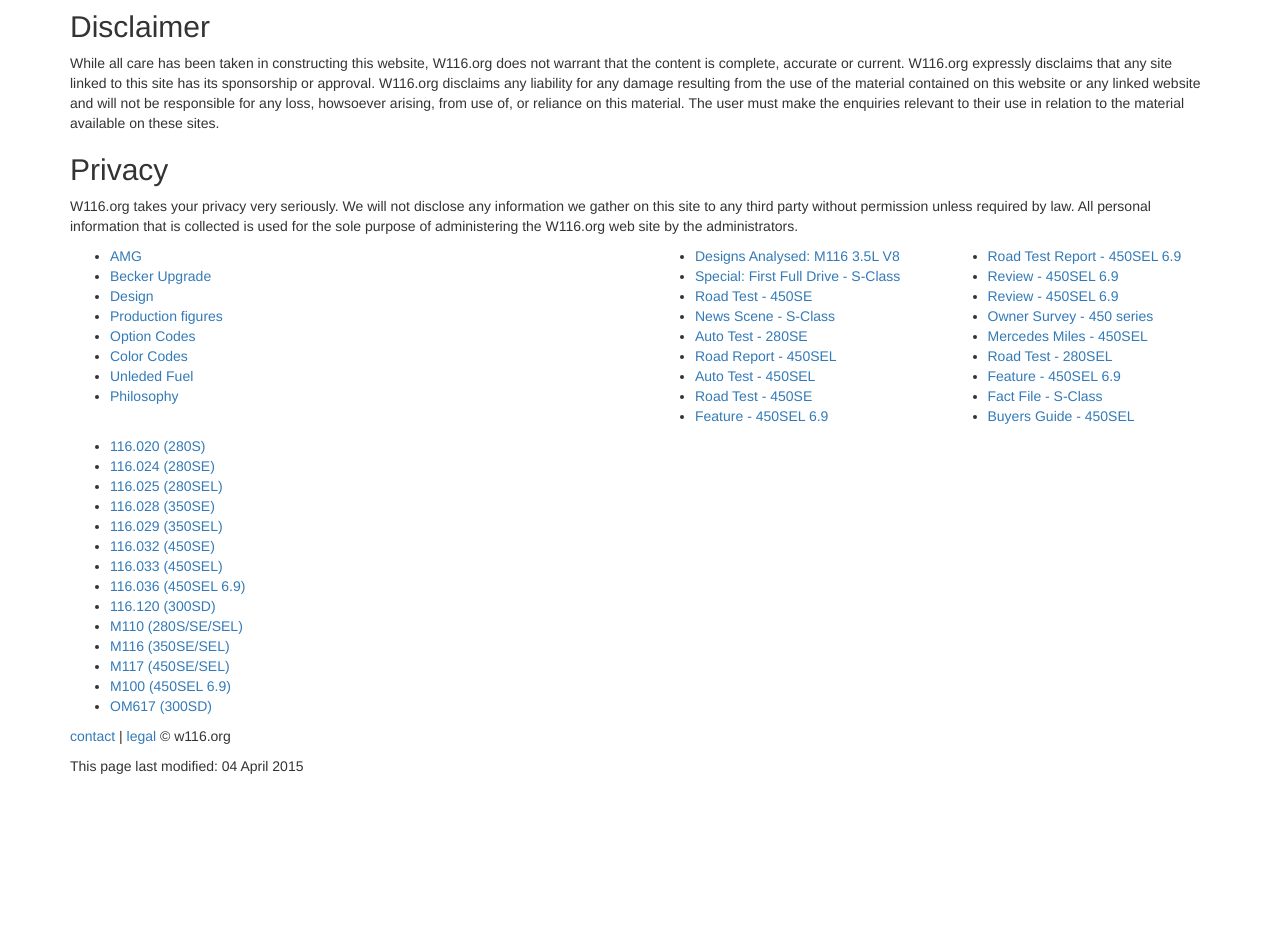
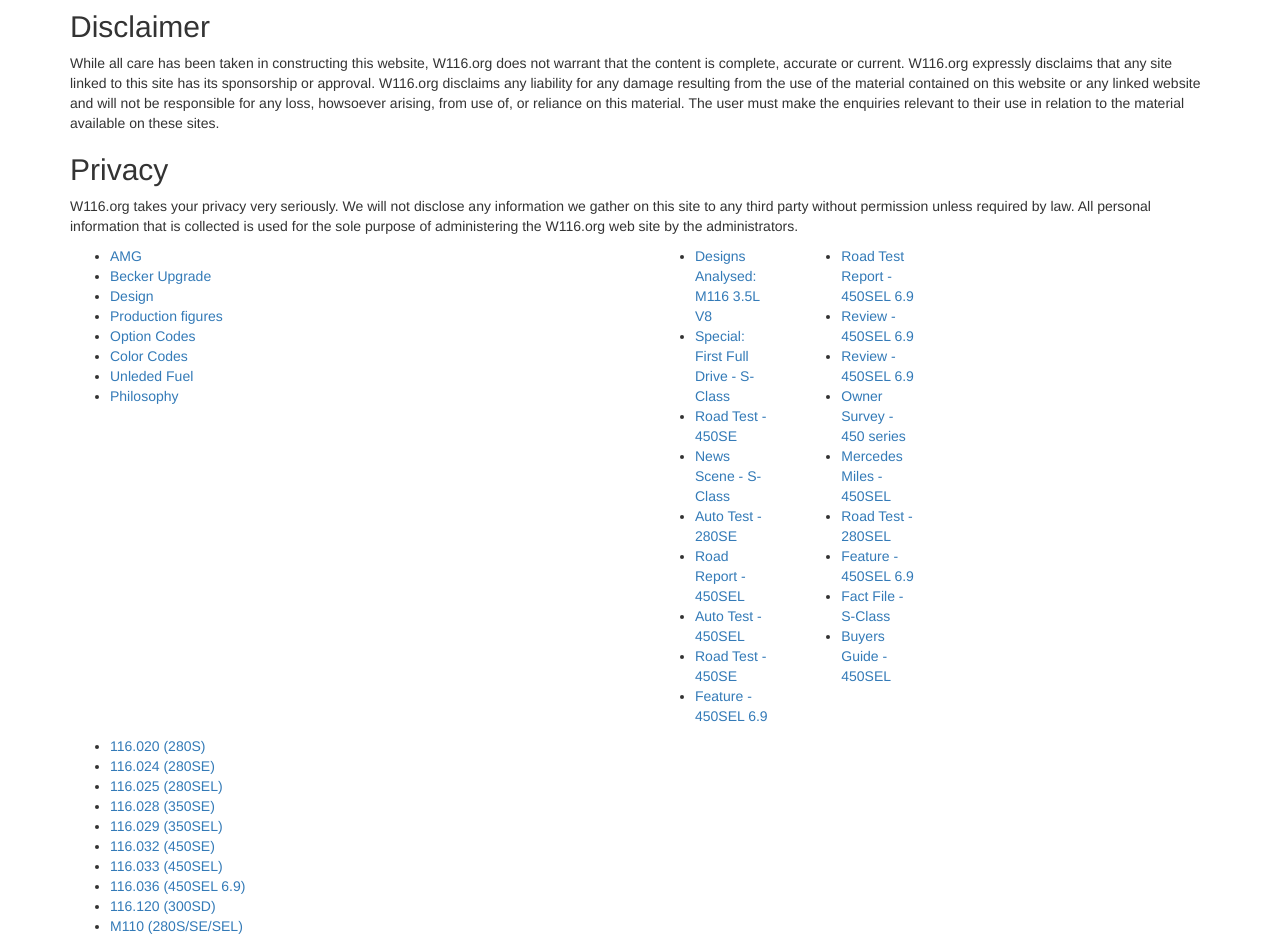
Before and after one commit to W116org/w116org.github.io, a Jekyll site: the page built from legal.html, in a window 1280 px wide. Shown: the part 505-1443 px from the top of the page. Built offline with Jekyll 4.4.1, drawn with Linux system fonts in a browser that asks for light colours; nearby versions of some CDN libraries; comment, search, counter and statistics services are not loaded; before the commit the page ends 1291 px from its top, so only the background shows below that.

Commit message:
Update footer.html

```diff
--- a/_includes/footer.html
+++ b/_includes/footer.html
@@ -19,12 +19,12 @@
 <div class="col-lg-6 col-md-4">
 
 <div class="row">
-<div class="col-lg-6 col-md-6">
+<div class="col-lg-3 col-md-2">
 <ul class="list">
 <li><a href="/library/autocar7202">Designs Analysed: M116 3.5L V8</a></li><li><a href="/library/modernmotor7212">Special: First Full Drive - S-Class</a></li><li><a href="/library/motortrend7305">Road Test - 450SE</a></li><li><a href="/library/wheels7306">News Scene - S-Class</a></li><li><a href="/library/autocar7307">Auto Test - 280SE</a></li><li><a href="/library/wheels7402">Road Report - 450SEL </a></li><li><a href="/library/autocar7405">Auto Test - 450SEL </a></li><li><a href="/library/modernmotor7506">Road Test - 450SE</a></li><li><a href="/library/modernmotor7509">Feature - 450SEL 6.9</a></li>
 </ul>
 </div>
-<div class="col-lg-6 col-md-6">
+<div class="col-lg-3 col-md-2">
 <ul class="list">
 <li><a href="/library/motor7610">Road Test Report - 450SEL 6.9</a></li><li><a href="/library/car7701">Review - 450SEL 6.9</a></li><li><a href="/library/caranddriver7707">Review - 450SEL 6.9</a></li><li><a href="/library/roadtrack7708">Owner Survey - 450 series</a></li><li><a href="/library/autocar7801">Mercedes Miles - 450SEL</a></li><li><a href="/library/motormanual7809">Road Test - 280SEL</a></li><li><a href="/library/thestar9003">Feature - 450SEL 6.9</a></li><li><a href="/library/yourclassic9403">Fact File - S-Class</a></li><li><a href="/library/uniquecars9909">Buyers Guide - 450SEL</a></li>
 </ul>
```
